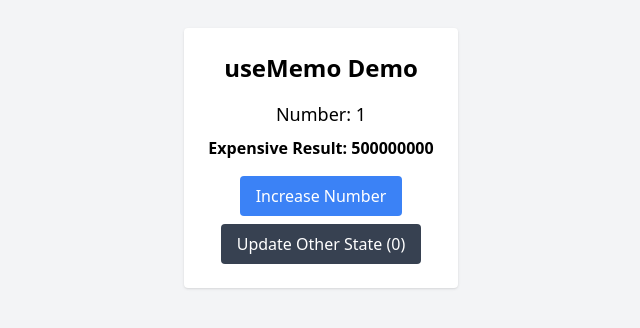
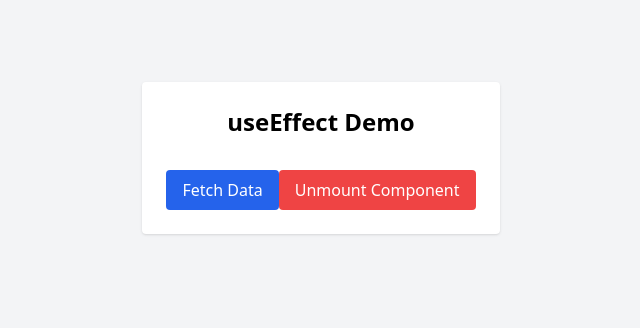
Before and after one commit to aditiagarwal16/aditi.intern-fb, a React (Create React App) app in the folder react-tailwind-setup/: page / in a window 1280 px wide. Shown: the part 262-590 px from the top of the page, without its empty margins (319-959 px from the left). Built offline with nearby package versions, Linux system fonts and the light colour scheme.

Commit message:
Added issue

```diff
--- a/react-tailwind-setup/src/App.js
+++ b/react-tailwind-setup/src/App.js
@@ -58,12 +58,26 @@
 
 
 
-import UseMemoDemo from "./components/UseMemoDemo";
+// import UseMemoDemo from "./components/UseMemoDemo";
+
+// function App() {
+//   return (
+//     <div className="min-h-screen bg-gray-100 flex items-center justify-center">
+//       <UseMemoDemo />
+//     </div>
+//   );
+// }
+
+// export default App;
+
+
+
+import UseEffectDemo from "./components/UseEffectDemo";
 
 function App() {
   return (
     <div className="min-h-screen bg-gray-100 flex items-center justify-center">
-      <UseMemoDemo />
+      <UseEffectDemo />
     </div>
   );
 }
--- /dev/null
+++ b/react-tailwind-setup/src/components/UseEffectDemo.jsx
@@ -0,0 +1,61 @@
+import React, { useEffect, useState } from "react";
+
+function UseEffectDemo() {
+  const [data, setData] = useState(null);
+  const [show, setShow] = useState(true);
+
+  // 🔹 Logs when component mounts + cleanup on unmount
+  useEffect(() => {
+    console.log("🟢 Component mounted");
+
+    return () => {
+      console.log("🔴 Component unmounted (cleanup ran)");
+    };
+  }, []);
+
+  // 🔹 Fetch data when button is clicked
+  const fetchData = async () => {
+    try {
+      const response = await fetch("https://jsonplaceholder.typicode.com/todos/1");
+      const json = await response.json();
+      setData(json);
+      console.log("📥 Data fetched:", json);
+    } catch (error) {
+      console.error("❌ Error fetching data:", error);
+    }
+  };
+
+  return (
+    <div className="p-6 max-w-lg mx-auto mt-10 bg-white shadow rounded text-center">
+      <h2 className="text-2xl font-bold mb-4">useEffect Demo</h2>
+
+      {show ? (
+        <>
+          <button
+            onClick={fetchData}
+            className="px-4 py-2 bg-blue-600 text-white rounded hover:bg-blue-700"
+          >
+            Fetch Data
+          </button>
+
+          {data && (
+            <p className="mt-4 p-3 bg-gray-100 rounded">
+              <strong>Fetched Title:</strong> {data.title}
+            </p>
+          )}
+        </>
+      ) : (
+        <p className="text-gray-500">Component is hidden</p>
+      )}
+
+      <button
+        onClick={() => setShow(!show)}
+        className="mt-4 px-4 py-2 bg-red-500 text-white rounded hover:bg-red-600"
+      >
+        {show ? "Unmount Component" : "Mount Component"}
+      </button>
+    </div>
+  );
+}
+
+export default UseEffectDemo;
```
Also changed, not shown: 1 other file (tests, documents, lock files or other folders).
